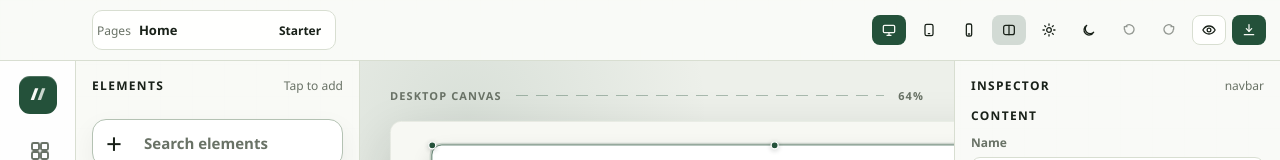
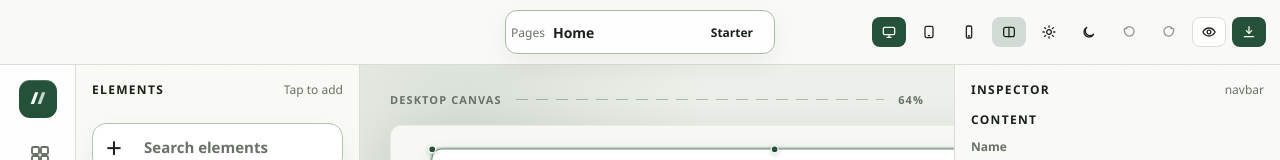
Before and after one commit to rylena/webception, a React (Vite) app: page / in a window 1280 px wide. Shown: the top 160 px of the page. Built offline with nearby package versions, Linux system fonts and the light colour scheme; a web font is replaced by a local one.

Commit message:
Center toolbar page control

```diff
--- a/src/App.css
+++ b/src/App.css
@@ -58,7 +58,6 @@ select:focus-visible,
   outline-offset: 2px;
 }
 
-.topbar,
 .statusbar {
   display: flex;
   align-items: center;
@@ -69,9 +68,15 @@ select:focus-visible,
 }
 
 .topbar {
-  justify-content: space-between;
-  padding: 10px 14px 10px 92px;
+  display: grid;
+  grid-template-columns: 1fr auto 1fr;
+  align-items: center;
+  gap: 12px;
+  padding: 10px 14px;
+  border-color: var(--line);
   border-bottom: 1px solid var(--line);
+  background: var(--panel);
+  backdrop-filter: blur(18px);
 }
 
 .brand-lockup,
@@ -116,11 +121,18 @@ select:focus-visible,
 }
 
 .page-control {
+  grid-column: 2;
+  justify-self: center;
   gap: 6px;
-  padding: 4px;
-  border: 1px solid var(--line);
-  border-radius: 10px;
-  background: color-mix(in srgb, var(--field) 92%, transparent);
+  min-width: 264px;
+  min-height: 44px;
+  padding: 5px;
+  border: 1px solid color-mix(in srgb, var(--accent) 26%, var(--line));
+  border-radius: 12px;
+  background: color-mix(in srgb, var(--field) 88%, transparent);
+  box-shadow:
+    inset 0 1px 0 rgba(255, 255, 255, 0.08),
+    0 10px 28px rgba(13, 20, 15, 0.06);
 }
 
 .page-control span,
@@ -132,12 +144,16 @@ select:focus-visible,
 }
 
 .page-control input {
-  width: 126px;
+  width: 138px;
   border: 0;
   color: var(--ink);
   background: transparent;
-  font-size: 13px;
-  font-weight: 800;
+  font-size: 14px;
+  font-weight: 900;
+}
+
+.page-control button {
+  min-width: 74px;
 }
 
 .page-control button,
@@ -182,6 +198,8 @@ select:focus-visible,
 }
 
 .top-actions {
+  grid-column: 3;
+  justify-self: end;
   justify-content: flex-end;
   flex-wrap: wrap;
   gap: 6px;
@@ -641,10 +659,15 @@ select:focus-visible,
   min-width: 0;
   min-height: 0;
   overflow: auto;
+  scrollbar-width: none;
   padding: 18px 30px 34px;
   background:
     radial-gradient(circle at 18% 8%, color-mix(in srgb, var(--accent) 10%, transparent), transparent 30%),
     color-mix(in srgb, var(--chrome) 84%, #d9ded2);
+}
+
+.canvas-stage::-webkit-scrollbar {
+  display: none;
 }
 
 .canvas-ruler {
@@ -1427,13 +1450,18 @@ select:focus-visible,
 
   .topbar {
     align-items: stretch;
-    flex-wrap: wrap;
+    grid-template-columns: 1fr;
     padding: 10px 14px;
   }
 
   .page-control,
   .top-actions {
-    flex: 1 1 100%;
+    grid-column: 1;
+    justify-self: stretch;
+  }
+
+  .page-control {
+    min-width: 0;
   }
 
   .top-actions button {
```
